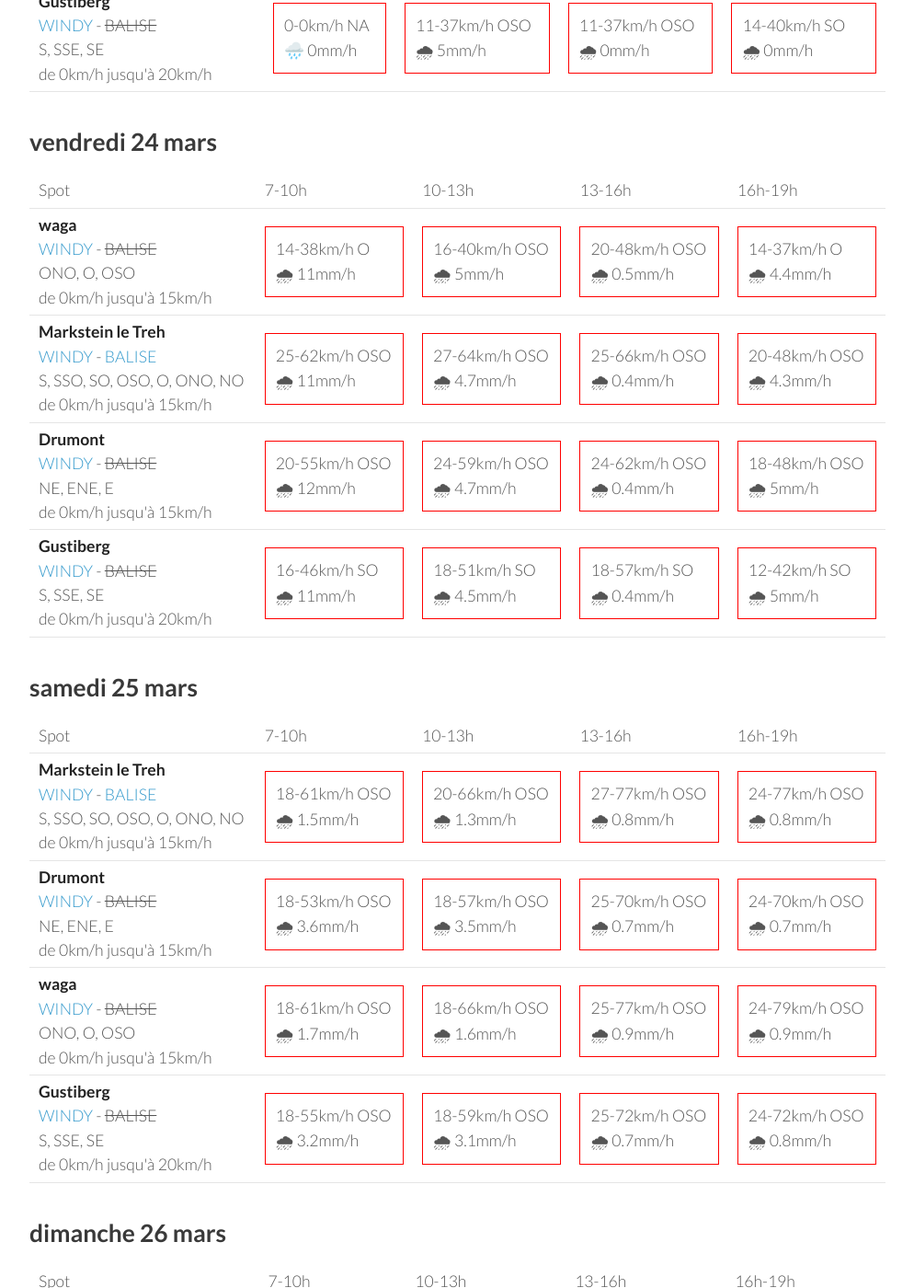
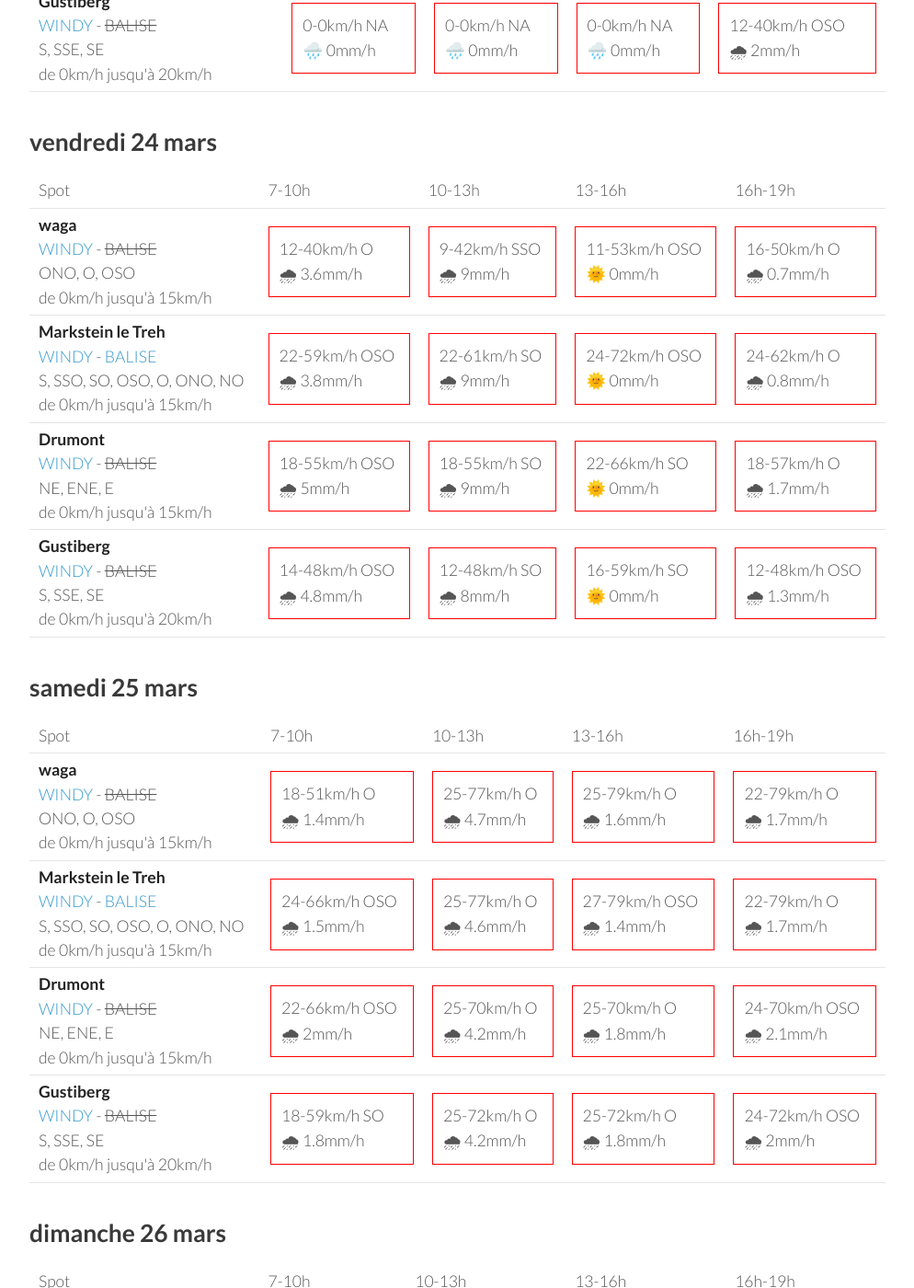
Before and after one commit to parapente-dans-le-nord/parapente-dans-le-nord.github.io, a Jekyll site: the page built from vosges.markdown, in a window 1280 px wide and 1400 px high, scrolled down 733 px. Shown: the whole window at 92% size, without its empty margins (26-1020 px from the left). Built offline with Jekyll 4.4.1, drawn with Linux system fonts in a browser that asks for light colours; some of the changed text lies outside the part shown.

Commit message:
update index.markdown

```diff
--- a/vosges.markdown
+++ b/vosges.markdown
@@ -25,36 +25,36 @@ page mise à jour le jeudi 23 mars 13:16
         <td><strong>waga</strong><br><a href="https://windy.com/47.903/6.996?47.900,6.983,15">WINDY</a> - <span class="no-balise"> BALISE </span><br> <span class="vent-favorable">ONO, O, OSO</span><br><span class="force-vent">de 0km/h jusqu'à 15km/h</span> </td>
 
             <td><div class="not-flyable"><p>0-0km/h NA</p><p>🌧️ 0mm/h</p></div></td>
-            <td><div class="not-flyable"><p>5-35km/h O</p><p>🌧 3.5mm/h</p></div></td>
-            <td><div class="not-flyable"><p>9-25km/h O</p><p>🌧 0mm/h</p></div></td>
-            <td><div class="not-flyable"><p>12-31km/h OSO</p><p>🌧 0mm/h</p></div></td>
+            <td><div class="not-flyable"><p>0-0km/h NA</p><p>🌧️ 0mm/h</p></div></td>
+            <td><div class="not-flyable"><p>0-0km/h NA</p><p>🌧️ 0mm/h</p></div></td>
+            <td><div class="not-flyable"><p>9-25km/h O</p><p>🌧 1mm/h</p></div></td>
 
     </tr>
 <tr>
         <td><strong>Markstein le Treh</strong><br><a href="https://windy.com/47.926/7.012?47.505,7.012,8,m:eY1agmQ">WINDY</a> - <span class=""><a href="http://www.balisemeteo.com/balise.php?idBalise=136">BALISE</a> </span><br> <span class="vent-favorable">S, SSO, SO, OSO, O, ONO, NO</span><br><span class="force-vent">de 0km/h jusqu'à 15km/h</span> </td>
 
             <td><div class="not-flyable"><p>0-0km/h NA</p><p>🌧️ 0mm/h</p></div></td>
-            <td><div class="not-flyable"><p>18-48km/h OSO</p><p>🌧 3.6mm/h</p></div></td>
-            <td><div class="not-flyable"><p>16-40km/h OSO</p><p>🌧 0mm/h</p></div></td>
-            <td><div class="not-flyable"><p>20-46km/h OSO</p><p>🌧 0mm/h</p></div></td>
+            <td><div class="not-flyable"><p>0-0km/h NA</p><p>🌧️ 0mm/h</p></div></td>
+            <td><div class="not-flyable"><p>0-0km/h NA</p><p>🌧️ 0mm/h</p></div></td>
+            <td><div class="not-flyable"><p>18-44km/h OSO</p><p>🌧 1.2mm/h</p></div></td>
 
     </tr>
 <tr>
         <td><strong>Drumont</strong><br><a href="https://windy.com/47.898/6.919?47.687,6.919,9,m:eYYagmG">WINDY</a> - <span class="no-balise"> BALISE </span><br> <span class="vent-favorable">NE, ENE, E</span><br><span class="force-vent">de 0km/h jusqu'à 15km/h</span> </td>
 
             <td><div class="not-flyable"><p>0-0km/h NA</p><p>🌧️ 0mm/h</p></div></td>
-            <td><div class="not-flyable"><p>14-46km/h OSO</p><p>🌧 6mm/h</p></div></td>
-            <td><div class="not-flyable"><p>14-42km/h OSO</p><p>🌧 0mm/h</p></div></td>
-            <td><div class="not-flyable"><p>18-46km/h OSO</p><p>🌧 0mm/h</p></div></td>
+            <td><div class="not-flyable"><p>0-0km/h NA</p><p>🌧️ 0mm/h</p></div></td>
+            <td><div class="not-flyable"><p>0-0km/h NA</p><p>🌧️ 0mm/h</p></div></td>
+            <td><div class="not-flyable"><p>16-44km/h OSO</p><p>🌧 2.4mm/h</p></div></td>
 
     </tr>
 <tr>
         <td><strong>Gustiberg</strong><br><a href="https://windy.com/47.894/6.934?47.891,6.934,15,m:eYYagmI">WINDY</a> - <span class="no-balise"> BALISE </span><br> <span class="vent-favorable">S, SSE, SE</span><br><span class="force-vent">de 0km/h jusqu'à 20km/h</span> </td>
 
             <td><div class="not-flyable"><p>0-0km/h NA</p><p>🌧️ 0mm/h</p></div></td>
-            <td><div class="not-flyable"><p>11-37km/h OSO</p><p>🌧 5mm/h</p></div></td>
-            <td><div class="not-flyable"><p>11-37km/h OSO</p><p>🌧 0mm/h</p></div></td>
-            <td><div class="not-flyable"><p>14-40km/h SO</p><p>🌧 0mm/h</p></div></td>
+            <td><div class="not-flyable"><p>0-0km/h NA</p><p>🌧️ 0mm/h</p></div></td>
+            <td><div class="not-flyable"><p>0-0km/h NA</p><p>🌧️ 0mm/h</p></div></td>
+            <td><div class="not-flyable"><p>12-40km/h OSO</p><p>🌧 2mm/h</p></div></td>
 
     </tr>
 
@@ -76,40 +76,40 @@ page mise à jour le jeudi 23 mars 13:16
 <tr>
         <td><strong>waga</strong><br><a href="https://windy.com/47.903/6.996?47.900,6.983,15">WINDY</a> - <span class="no-balise"> BALISE </span><br> <span class="vent-favorable">ONO, O, OSO</span><br><span class="force-vent">de 0km/h jusqu'à 15km/h</span> </td>
 
-            <td><div class="not-flyable"><p>14-38km/h O</p><p>🌧 11mm/h</p></div></td>
-            <td><div class="not-flyable"><p>16-40km/h OSO</p><p>🌧 5mm/h</p></div></td>
-            <td><div class="not-flyable"><p>20-48km/h OSO</p><p>🌧 0.5mm/h</p></div></td>
-            <td><div class="not-flyable"><p>14-37km/h O</p><p>🌧 4.4mm/h</p></div></td>
+            <td><div class="not-flyable"><p>12-40km/h O</p><p>🌧 3.6mm/h</p></div></td>
+            <td><div class="not-flyable"><p>9-42km/h SSO</p><p>🌧 9mm/h</p></div></td>
+            <td><div class="not-flyable"><p>11-53km/h OSO</p><p>🌞 0mm/h</p></div></td>
+            <td><div class="not-flyable"><p>16-50km/h O</p><p>🌧 0.7mm/h</p></div></td>
 
 
     </tr>
 <tr>
         <td><strong>Markstein le Treh</strong><br><a href="https://windy.com/47.926/7.012?47.505,7.012,8,m:eY1agmQ">WINDY</a> - <span class=""><a href="http://www.balisemeteo.com/balise.php?idBalise=136">BALISE</a> </span><br> <span class="vent-favorable">S, SSO, SO, OSO, O, ONO, NO</span><br><span class="force-vent">de 0km/h jusqu'à 15km/h</span> </td>
 
-            <td><div class="not-flyable"><p>25-62km/h OSO</p><p>🌧 11mm/h</p></div></td>
-            <td><div class="not-flyable"><p>27-64km/h OSO</p><p>🌧 4.7mm/h</p></div></td>
-            <td><div class="not-flyable"><p>25-66km/h OSO</p><p>🌧 0.4mm/h</p></div></td>
-            <td><div class="not-flyable"><p>20-48km/h OSO</p><p>🌧 4.3mm/h</p></div></td>
+            <td><div class="not-flyable"><p>22-59km/h OSO</p><p>🌧 3.8mm/h</p></div></td>
+            <td><div class="not-flyable"><p>22-61km/h SO</p><p>🌧 9mm/h</p></div></td>
+            <td><div class="not-flyable"><p>24-72km/h OSO</p><p>🌞 0mm/h</p></div></td>
+            <td><div class="not-flyable"><p>24-62km/h O</p><p>🌧 0.8mm/h</p></div></td>
 
 
     </tr>
 <tr>
         <td><strong>Drumont</strong><br><a href="https://windy.com/47.898/6.919?47.687,6.919,9,m:eYYagmG">WINDY</a> - <span class="no-balise"> BALISE </span><br> <span class="vent-favorable">NE, ENE, E</span><br><span class="force-vent">de 0km/h jusqu'à 15km/h</span> </td>
 
-            <td><div class="not-flyable"><p>20-55km/h OSO</p><p>🌧 12mm/h</p></div></td>
-            <td><div class="not-flyable"><p>24-59km/h OSO</p><p>🌧 4.7mm/h</p></div></td>
-            <td><div class="not-flyable"><p>24-62km/h OSO</p><p>🌧 0.4mm/h</p></div></td>
-            <td><div class="not-flyable"><p>18-48km/h OSO</p><p>🌧 5mm/h</p></div></td>
+            <td><div class="not-flyable"><p>18-55km/h OSO</p><p>🌧 5mm/h</p></div></td>
+            <td><div class="not-flyable"><p>18-55km/h SO</p><p>🌧 9mm/h</p></div></td>
+            <td><div class="not-flyable"><p>22-66km/h SO</p><p>🌞 0mm/h</p></div></td>
+            <td><div class="not-flyable"><p>18-57km/h O</p><p>🌧 1.7mm/h</p></div></td>
 
 
     </tr>
 <tr>
         <td><strong>Gustiberg</strong><br><a href="https://windy.com/47.894/6.934?47.891,6.934,15,m:eYYagmI">WINDY</a> - <span class="no-balise"> BALISE </span><br> <span class="vent-favorable">S, SSE, SE</span><br><span class="force-vent">de 0km/h jusqu'à 20km/h</span> </td>
 
-            <td><div class="not-flyable"><p>16-46km/h SO</p><p>🌧 11mm/h</p></div></td>
-            <td><div class="not-flyable"><p>18-51km/h SO</p><p>🌧 4.5mm/h</p></div></td>
-            <td><div class="not-flyable"><p>18-57km/h SO</p><p>🌧 0.4mm/h</p></div></td>
-            <td><div class="not-flyable"><p>12-42km/h SO</p><p>🌧 5mm/h</p></div></td>
+            <td><div class="not-flyable"><p>14-48km/h OSO</p><p>🌧 4.8mm/h</p></div></td>
+            <td><div class="not-flyable"><p>12-48km/h SO</p><p>🌧 8mm/h</p></div></td>
+            <td><div class="not-flyable"><p>16-59km/h SO</p><p>🌞 0mm/h</p></div></td>
+            <td><div class="not-flyable"><p>12-48km/h OSO</p><p>🌧 1.3mm/h</p></div></td>
 
 
     </tr>
@@ -130,42 +130,42 @@ page mise à jour le jeudi 23 mars 13:16
       <td>16h-19h</td>
     </tr>
 <tr>
+        <td><strong>waga</strong><br><a href="https://windy.com/47.903/6.996?47.900,6.983,15">WINDY</a> - <span class="no-balise"> BALISE </span><br> <span class="vent-favorable">ONO, O, OSO</span><br><span class="force-vent">de 0km/h jusqu'à 15km/h</span> </td>
+
+            <td><div class="not-flyable"><p>18-51km/h O</p><p>🌧 1.4mm/h</p></div></td>
+            <td><div class="not-flyable"><p>25-77km/h O</p><p>🌧 4.7mm/h</p></div></td>
+            <td><div class="not-flyable"><p>25-79km/h O</p><p>🌧 1.6mm/h</p></div></td>
+            <td><div class="not-flyable"><p>22-79km/h O</p><p>🌧 1.7mm/h</p></div></td>
+
+
+    </tr>
+<tr>
         <td><strong>Markstein le Treh</strong><br><a href="https://windy.com/47.926/7.012?47.505,7.012,8,m:eY1agmQ">WINDY</a> - <span class=""><a href="http://www.balisemeteo.com/balise.php?idBalise=136">BALISE</a> </span><br> <span class="vent-favorable">S, SSO, SO, OSO, O, ONO, NO</span><br><span class="force-vent">de 0km/h jusqu'à 15km/h</span> </td>
 
-            <td><div class="not-flyable"><p>18-61km/h OSO</p><p>🌧 1.5mm/h</p></div></td>
-            <td><div class="not-flyable"><p>20-66km/h OSO</p><p>🌧 1.3mm/h</p></div></td>
-            <td><div class="not-flyable"><p>27-77km/h OSO</p><p>🌧 0.8mm/h</p></div></td>
-            <td><div class="not-flyable"><p>24-77km/h OSO</p><p>🌧 0.8mm/h</p></div></td>
+            <td><div class="not-flyable"><p>24-66km/h OSO</p><p>🌧 1.5mm/h</p></div></td>
+            <td><div class="not-flyable"><p>25-77km/h O</p><p>🌧 4.6mm/h</p></div></td>
+            <td><div class="not-flyable"><p>27-79km/h OSO</p><p>🌧 1.4mm/h</p></div></td>
+            <td><div class="not-flyable"><p>22-79km/h O</p><p>🌧 1.7mm/h</p></div></td>
 
 
     </tr>
 <tr>
         <td><strong>Drumont</strong><br><a href="https://windy.com/47.898/6.919?47.687,6.919,9,m:eYYagmG">WINDY</a> - <span class="no-balise"> BALISE </span><br> <span class="vent-favorable">NE, ENE, E</span><br><span class="force-vent">de 0km/h jusqu'à 15km/h</span> </td>
 
-            <td><div class="not-flyable"><p>18-53km/h OSO</p><p>🌧 3.6mm/h</p></div></td>
-            <td><div class="not-flyable"><p>18-57km/h OSO</p><p>🌧 3.5mm/h</p></div></td>
-            <td><div class="not-flyable"><p>25-70km/h OSO</p><p>🌧 0.7mm/h</p></div></td>
-            <td><div class="not-flyable"><p>24-70km/h OSO</p><p>🌧 0.7mm/h</p></div></td>
-
-
-    </tr>
-<tr>
-        <td><strong>waga</strong><br><a href="https://windy.com/47.903/6.996?47.900,6.983,15">WINDY</a> - <span class="no-balise"> BALISE </span><br> <span class="vent-favorable">ONO, O, OSO</span><br><span class="force-vent">de 0km/h jusqu'à 15km/h</span> </td>
-
-            <td><div class="not-flyable"><p>18-61km/h OSO</p><p>🌧 1.7mm/h</p></div></td>
-            <td><div class="not-flyable"><p>18-66km/h OSO</p><p>🌧 1.6mm/h</p></div></td>
-            <td><div class="not-flyable"><p>25-77km/h OSO</p><p>🌧 0.9mm/h</p></div></td>
-            <td><div class="not-flyable"><p>24-79km/h OSO</p><p>🌧 0.9mm/h</p></div></td>
+            <td><div class="not-flyable"><p>22-66km/h OSO</p><p>🌧 2mm/h</p></div></td>
+            <td><div class="not-flyable"><p>25-70km/h O</p><p>🌧 4.2mm/h</p></div></td>
+            <td><div class="not-flyable"><p>25-70km/h O</p><p>🌧 1.8mm/h</p></div></td>
+            <td><div class="not-flyable"><p>24-70km/h OSO</p><p>🌧 2.1mm/h</p></div></td>
 
 
     </tr>
 <tr>
         <td><strong>Gustiberg</strong><br><a href="https://windy.com/47.894/6.934?47.891,6.934,15,m:eYYagmI">WINDY</a> - <span class="no-balise"> BALISE </span><br> <span class="vent-favorable">S, SSE, SE</span><br><span class="force-vent">de 0km/h jusqu'à 20km/h</span> </td>
 
-            <td><div class="not-flyable"><p>18-55km/h OSO</p><p>🌧 3.2mm/h</p></div></td>
-            <td><div class="not-flyable"><p>18-59km/h OSO</p><p>🌧 3.1mm/h</p></div></td>
-            <td><div class="not-flyable"><p>25-72km/h OSO</p><p>🌧 0.7mm/h</p></div></td>
-            <td><div class="not-flyable"><p>24-72km/h OSO</p><p>🌧 0.8mm/h</p></div></td>
+            <td><div class="not-flyable"><p>18-59km/h SO</p><p>🌧 1.8mm/h</p></div></td>
+            <td><div class="not-flyable"><p>25-72km/h O</p><p>🌧 4.2mm/h</p></div></td>
+            <td><div class="not-flyable"><p>25-72km/h O</p><p>🌧 1.8mm/h</p></div></td>
+            <td><div class="not-flyable"><p>24-72km/h OSO</p><p>🌧 2mm/h</p></div></td>
 
 
     </tr>
@@ -188,40 +188,40 @@ page mise à jour le jeudi 23 mars 13:16
 <tr>
         <td><strong>Markstein le Treh</strong><br><a href="https://windy.com/47.926/7.012?47.505,7.012,8,m:eY1agmQ">WINDY</a> - <span class=""><a href="http://www.balisemeteo.com/balise.php?idBalise=136">BALISE</a> </span><br> <span class="vent-favorable">S, SSO, SO, OSO, O, ONO, NO</span><br><span class="force-vent">de 0km/h jusqu'à 15km/h</span> </td>
 
-            <td><div class="not-flyable"><p>14-48km/h SO</p><p>🌧 1.4mm/h</p></div></td>
-            <td><div class="not-flyable"><p>29-92km/h OSO</p><p>🌧 1.7mm/h</p></div></td>
-            <td><div class="not-flyable"><p>24-90km/h OSO</p><p>🌧 0.7mm/h</p></div></td>
-            <td><div class="not-flyable"><p>16-72km/h OSO</p><p>🌧 1.6mm/h</p></div></td>
+            <td><div class="not-flyable"><p>18-59km/h SO</p><p>🌧 1.2mm/h</p></div></td>
+            <td><div class="not-flyable"><p>24-70km/h OSO</p><p>🌧 2.1mm/h</p></div></td>
+            <td><div class="not-flyable"><p>24-77km/h OSO</p><p>🌧 0.7mm/h</p></div></td>
+            <td><div class="not-flyable"><p>22-77km/h OSO</p><p>🌧 2.7mm/h</p></div></td>
 
 
     </tr>
 <tr>
         <td><strong>Drumont</strong><br><a href="https://windy.com/47.898/6.919?47.687,6.919,9,m:eYYagmG">WINDY</a> - <span class="no-balise"> BALISE </span><br> <span class="vent-favorable">NE, ENE, E</span><br><span class="force-vent">de 0km/h jusqu'à 15km/h</span> </td>
 
-            <td><div class="not-flyable"><p>14-44km/h SO</p><p>🌧 1.4mm/h</p></div></td>
-            <td><div class="not-flyable"><p>29-83km/h OSO</p><p>🌧 1.8mm/h</p></div></td>
-            <td><div class="not-flyable"><p>22-83km/h OSO</p><p>🌧 0.9mm/h</p></div></td>
-            <td><div class="not-flyable"><p>14-62km/h OSO</p><p>🌧 1.5mm/h</p></div></td>
+            <td><div class="not-flyable"><p>20-55km/h SO</p><p>🌧 1.3mm/h</p></div></td>
+            <td><div class="not-flyable"><p>22-66km/h OSO</p><p>🌧 2.4mm/h</p></div></td>
+            <td><div class="not-flyable"><p>25-70km/h OSO</p><p>🌧 0.5mm/h</p></div></td>
+            <td><div class="not-flyable"><p>20-68km/h OSO</p><p>🌧 2.2mm/h</p></div></td>
 
 
     </tr>
 <tr>
         <td><strong>waga</strong><br><a href="https://windy.com/47.903/6.996?47.900,6.983,15">WINDY</a> - <span class="no-balise"> BALISE </span><br> <span class="vent-favorable">ONO, O, OSO</span><br><span class="force-vent">de 0km/h jusqu'à 15km/h</span> </td>
 
-            <td><div class="not-flyable"><p>12-48km/h SO</p><p>🌧 1.4mm/h</p></div></td>
-            <td><div class="not-flyable"><p>29-96km/h OSO</p><p>🌧 1.7mm/h</p></div></td>
-            <td><div class="not-flyable"><p>24-92km/h OSO</p><p>🌧 0.6mm/h</p></div></td>
-            <td><div class="not-flyable"><p>14-72km/h OSO</p><p>🌧 1.5mm/h</p></div></td>
+            <td><div class="not-flyable"><p>18-61km/h SO</p><p>🌧 1.2mm/h</p></div></td>
+            <td><div class="not-flyable"><p>22-72km/h OSO</p><p>🌧 2.2mm/h</p></div></td>
+            <td><div class="not-flyable"><p>24-77km/h OSO</p><p>🌧 0.6mm/h</p></div></td>
+            <td><div class="not-flyable"><p>20-77km/h OSO</p><p>🌧 2.8mm/h</p></div></td>
 
 
     </tr>
 <tr>
         <td><strong>Gustiberg</strong><br><a href="https://windy.com/47.894/6.934?47.891,6.934,15,m:eYYagmI">WINDY</a> - <span class="no-balise"> BALISE </span><br> <span class="vent-favorable">S, SSE, SE</span><br><span class="force-vent">de 0km/h jusqu'à 20km/h</span> </td>
 
-            <td><div class="not-flyable"><p>14-44km/h SO</p><p>🌧 1.4mm/h</p></div></td>
-            <td><div class="not-flyable"><p>29-87km/h OSO</p><p>🌧 1.8mm/h</p></div></td>
-            <td><div class="not-flyable"><p>22-85km/h OSO</p><p>🌧 0.8mm/h</p></div></td>
-            <td><div class="not-flyable"><p>14-64km/h OSO</p><p>🌧 1.5mm/h</p></div></td>
+            <td><div class="not-flyable"><p>18-55km/h SO</p><p>🌧 1.2mm/h</p></div></td>
+            <td><div class="not-flyable"><p>22-68km/h OSO</p><p>🌧 2.4mm/h</p></div></td>
+            <td><div class="not-flyable"><p>25-70km/h OSO</p><p>🌧 0.5mm/h</p></div></td>
+            <td><div class="not-flyable"><p>20-70km/h OSO</p><p>🌧 2.2mm/h</p></div></td>
 
 
     </tr>
```
Also changed, not shown: other parts of vosges.markdown (+1 -1 lines).
